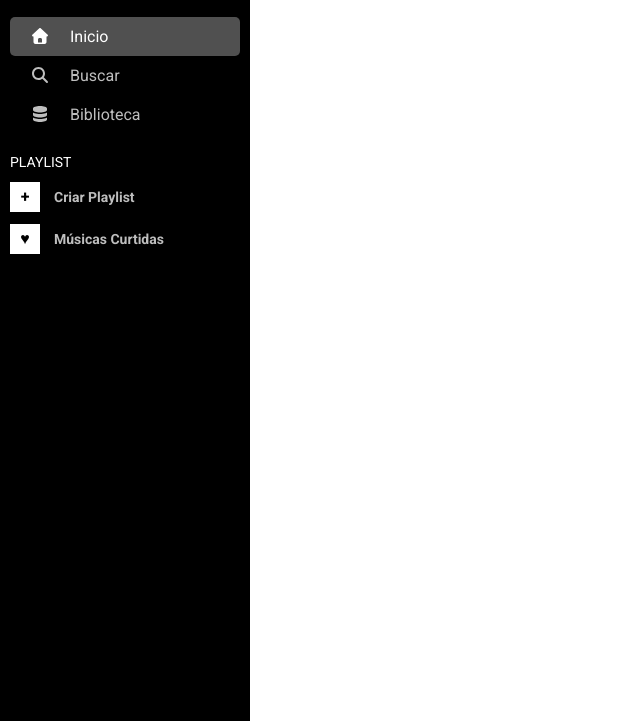
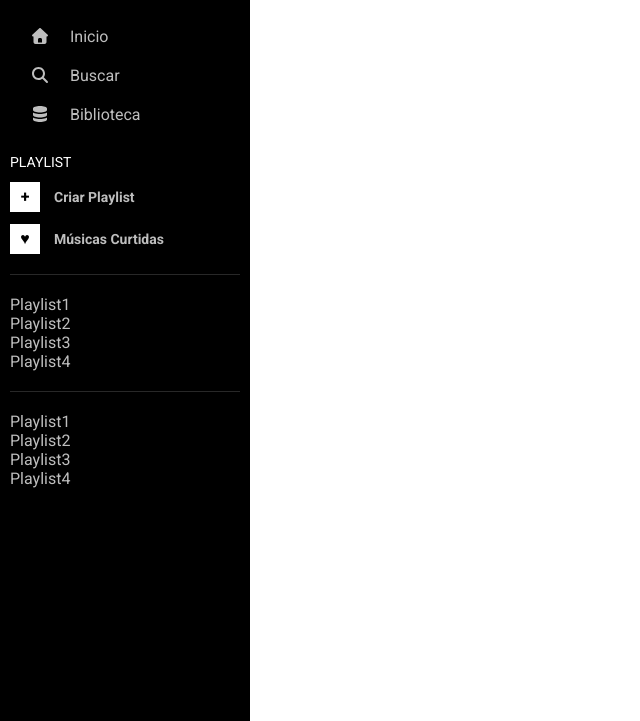
Before and after one commit to RehMarNo/spotify-clone, a plain HTML site: page index.html in a window 1280 px wide. Shown: the part 79-800 px from the top of the page, without its empty margins (0-640 px from the left). Drawn offline with Linux system fonts and the light colour scheme.

Commit message:
sidebar complete

```diff
--- a/css/style.css
+++ b/css/style.css
@@ -43,7 +43,7 @@ html,body{height: 100%;} /*ajusta responsividade da altura*/
     margin: 0 20px;
 }
 
-.sidebar__menu a.sidebar__menu__selecionado{
+.sidebar__menu a.sidebar__menu__selecionado:hover{
     color: white;
     background-color: rgb(80, 80, 80);
     border-radius: 5px;
@@ -77,3 +77,19 @@ html,body{height: 100%;} /*ajusta responsividade da altura*/
     font-size: 14px;
     padding: 0 10px;
 }
+
+.sidebar__playlists{
+    padding: 20px 0;
+    border-top: 1px solid rgb(40,40,40);
+}
+
+.sidebar__playlists a{
+    margin: 10px o;
+    display: block;
+    color: rgb(190, 190, 190);
+    text-decoration: none;
+}
+
+.sidebar__playlists a:hover{
+    color: white;
+}
--- a/index.html
+++ b/index.html
@@ -17,8 +17,8 @@
 
             <div class="sidebar__menu">
                 <a class="sidebar__menu__selecionado" href="#"><i class="fas fa-home"></i>Inicio</a>
-                <a href="#"><i class="fas fa-search"></i>Buscar</a>
-                <a href="#"><i class="fas fa-database"></i>Biblioteca</a>
+                <a class="sidebar__menu__selecionado" href="#"><i class="fas fa-search"></i>Buscar</a>
+                <a class="sidebar__menu__selecionado" href="#"><i class="fas fa-database"></i>Biblioteca</a>
             </div>
 
             <div class="sidebar__menu">
@@ -39,6 +39,20 @@
                 </div>
             </div>
 
+            <div class="sidebar__playlists">
+                <a href="">Playlist1</a>
+                <a href="">Playlist2</a>
+                <a href="">Playlist3</a>
+                <a href="">Playlist4</a>
+            </div>
+
+            <div class="sidebar__playlists">
+                <a href="">Playlist1</a>
+                <a href="">Playlist2</a>
+                <a href="">Playlist3</a>
+                <a href="">Playlist4</a>
+            </div>
+
         </div>
     </div>
 
```
